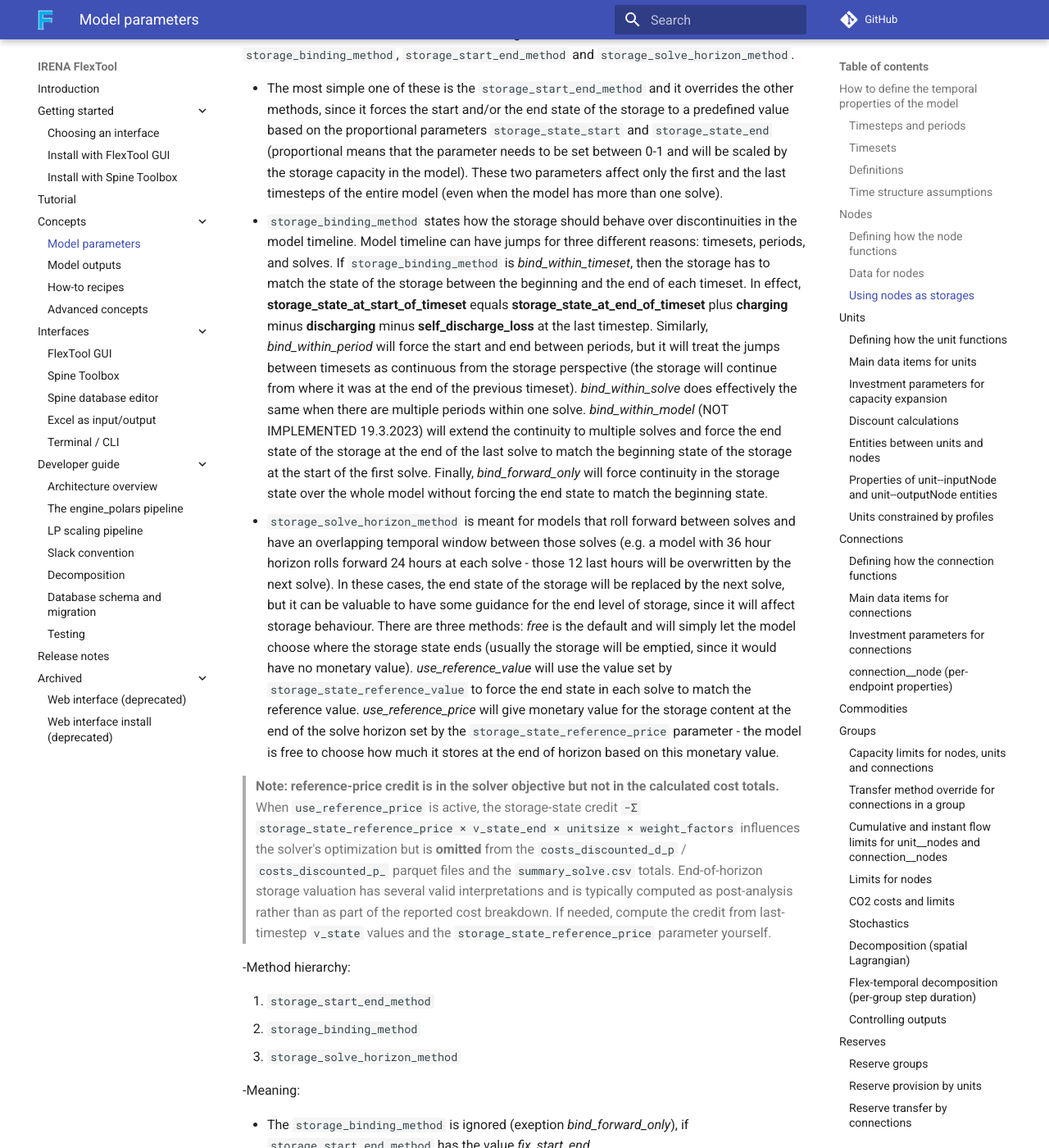
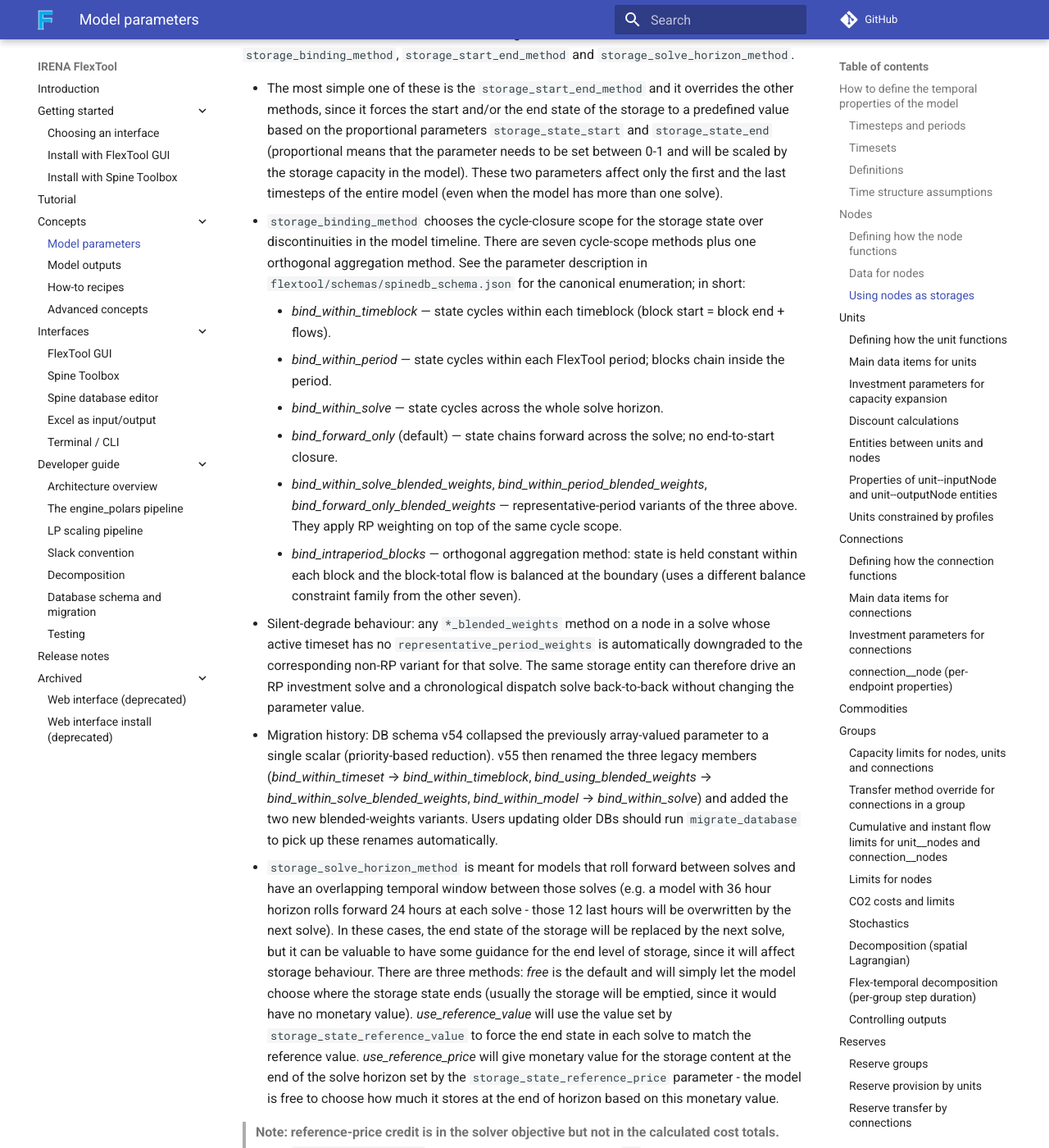
Before and after one commit to irena-flextool/flextool, an MkDocs documentation site: the page built from docs/reference.md, in a window 1280 px wide and 1400 px high, scrolled down 9318 px. Shown: the whole window at 82% size. Built offline with MkDocs 1.6.1 and Material for MkDocs 9.7.7, drawn with Linux system fonts in a browser that asks for light colours; comment, search, counter and statistics services are not loaded.

Commit message:
storage_binding_method Phase F: docs scrub + schema description rewrite
- flextool/schemas/spinedb_schema.json: storage_binding_methods
  value_list updated to the post-v55 set (drop bind_within_timeset
  / bind_using_blended_weights / bind_within_model; add
  bind_within_timeblock / bind_within_solve_blended_weights /
  bind_within_period_blended_weights /
  bind_forward_only_blended_weights).  Model schema-version bumped
  from 52 to 55.  storage_binding_method parameter description
  rewritten: enumerates the seven cycle-scope methods + the
  orthogonal aggregation method bind_intraperiod_blocks, and
  documents the silent-degrade behaviour from Phase C.
- docs/how_to.md: bind_within_timeset -> bind_within_timeblock
  rename in user prose, pointer added to the schema for the full
  enumeration + the silent-degrade behaviour.
- docs/reference.md: storage_binding_method paragraph rewritten
  mirroring the schema, plus silent-degrade and v54/v55 migration
  history notes.

Wraps the storage-binding-methods restructure (Phases A-F).
Memory updates (project_storage_binding_method_single_valued.md
and the new project_bind_intraperiod_blocks_is_aggregation.md)
were applied out-of-band by Phase F.

Co-Authored-By: Claude Opus 4.7 (1M context) <noreply@anthropic.com>

```diff
--- a/docs/reference.md
+++ b/docs/reference.md
@@ -180,7 +180,15 @@ Since FlexTool allows different temporal structures (multi-periods, rolling opti
 There are three methods associated with storage start and end values: `storage_binding_method`, `storage_start_end_method` and `storage_solve_horizon_method`.
 
 - The most simple one of these is the `storage_start_end_method` and it overrides the other methods, since it forces the start and/or the end state of the storage to a predefined value based on the proportional parameters `storage_state_start` and `storage_state_end` (proportional means that the parameter needs to be set between 0-1 and will be scaled by the storage capacity in the model). These two parameters affect only the first and the last timesteps of the entire model (even when the model has more than one solve).
-- `storage_binding_method` states how the storage should behave over discontinuities in the model timeline. Model timeline can have jumps for three different reasons: timesets, periods, and solves. If `storage_binding_method` is *bind_within_timeset*, then the storage has to match the state of the storage between the beginning and the end of each timeset. In effect, **storage_state_at_start_of_timeset** equals **storage_state_at_end_of_timeset** plus **charging** minus **discharging** minus **self_discharge_loss** at the last timestep. Similarly, *bind_within_period* will force the start and end between periods, but it will treat the jumps between timesets as continuous from the storage perspective (the storage will continue from where it was at the end of the previous timeset). *bind_within_solve* does effectively the same when there are multiple periods within one solve. *bind_within_model* (NOT IMPLEMENTED 19.3.2023) will extend the continuity to multiple solves and force the end state of the storage at the end of the last solve to match the beginning state of the storage at the start of the first solve. Finally, *bind_forward_only* will force continuity in the storage state over the whole model without forcing the end state to match the beginning state.
+- `storage_binding_method` chooses the cycle-closure scope for the storage state over discontinuities in the model timeline. There are seven cycle-scope methods plus one orthogonal aggregation method. See the parameter description in `flextool/schemas/spinedb_schema.json` for the canonical enumeration; in short:
+    - *bind_within_timeblock* — state cycles within each timeblock (block start = block end + flows).
+    - *bind_within_period* — state cycles within each FlexTool period; blocks chain inside the period.
+    - *bind_within_solve* — state cycles across the whole solve horizon.
+    - *bind_forward_only* (default) — state chains forward across the solve; no end-to-start closure.
+    - *bind_within_solve_blended_weights*, *bind_within_period_blended_weights*, *bind_forward_only_blended_weights* — representative-period variants of the three above. They apply RP weighting on top of the same cycle scope.
+    - *bind_intraperiod_blocks* — orthogonal aggregation method: state is held constant within each block and the block-total flow is balanced at the boundary (uses a different balance constraint family from the other seven).
+  - Silent-degrade behaviour: any `*_blended_weights` method on a node in a solve whose active timeset has no `representative_period_weights` is automatically downgraded to the corresponding non-RP variant for that solve. The same storage entity can therefore drive an RP investment solve and a chronological dispatch solve back-to-back without changing the parameter value.
+  - Migration history: DB schema v54 collapsed the previously array-valued parameter to a single scalar (priority-based reduction). v55 then renamed the three legacy members (*bind_within_timeset* → *bind_within_timeblock*, *bind_using_blended_weights* → *bind_within_solve_blended_weights*, *bind_within_model* → *bind_within_solve*) and added the two new blended-weights variants. Users updating older DBs should run `migrate_database` to pick up these renames automatically.
 - `storage_solve_horizon_method` is meant for models that roll forward between solves and have an overlapping temporal window between those solves (e.g. a model with 36 hour horizon rolls forward 24 hours at each solve - those 12 last hours will be overwritten by the next solve). In these cases, the end state of the storage will be replaced by the next solve, but it can be valuable to have some guidance for the end level of storage, since it will affect storage behaviour. There are three methods: *free* is the default and will simply let the model choose where the storage state ends (usually the storage will be emptied, since it would have no monetary value). *use_reference_value* will use the value set by `storage_state_reference_value` to force the end state in each solve to match the reference value. *use_reference_price* will give monetary value for the storage content at the end of the solve horizon set by the `storage_state_reference_price` parameter - the model is free to choose how much it stores at the end of horizon based on this monetary value.
 
   > **Note: reference-price credit is in the solver objective but
```
Also changed, not shown: docs/how_to.md (+4 -4 lines), 1 other file.
